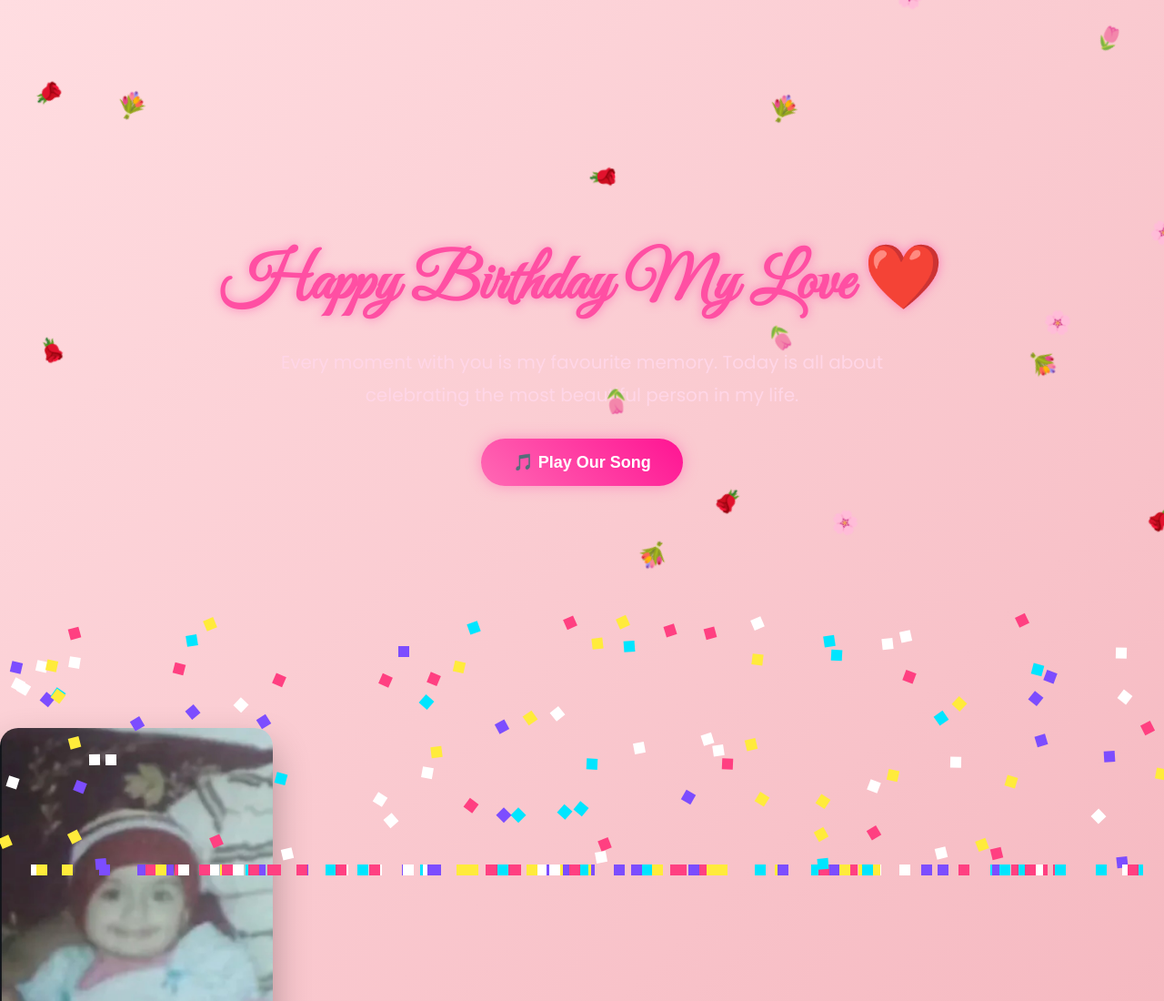
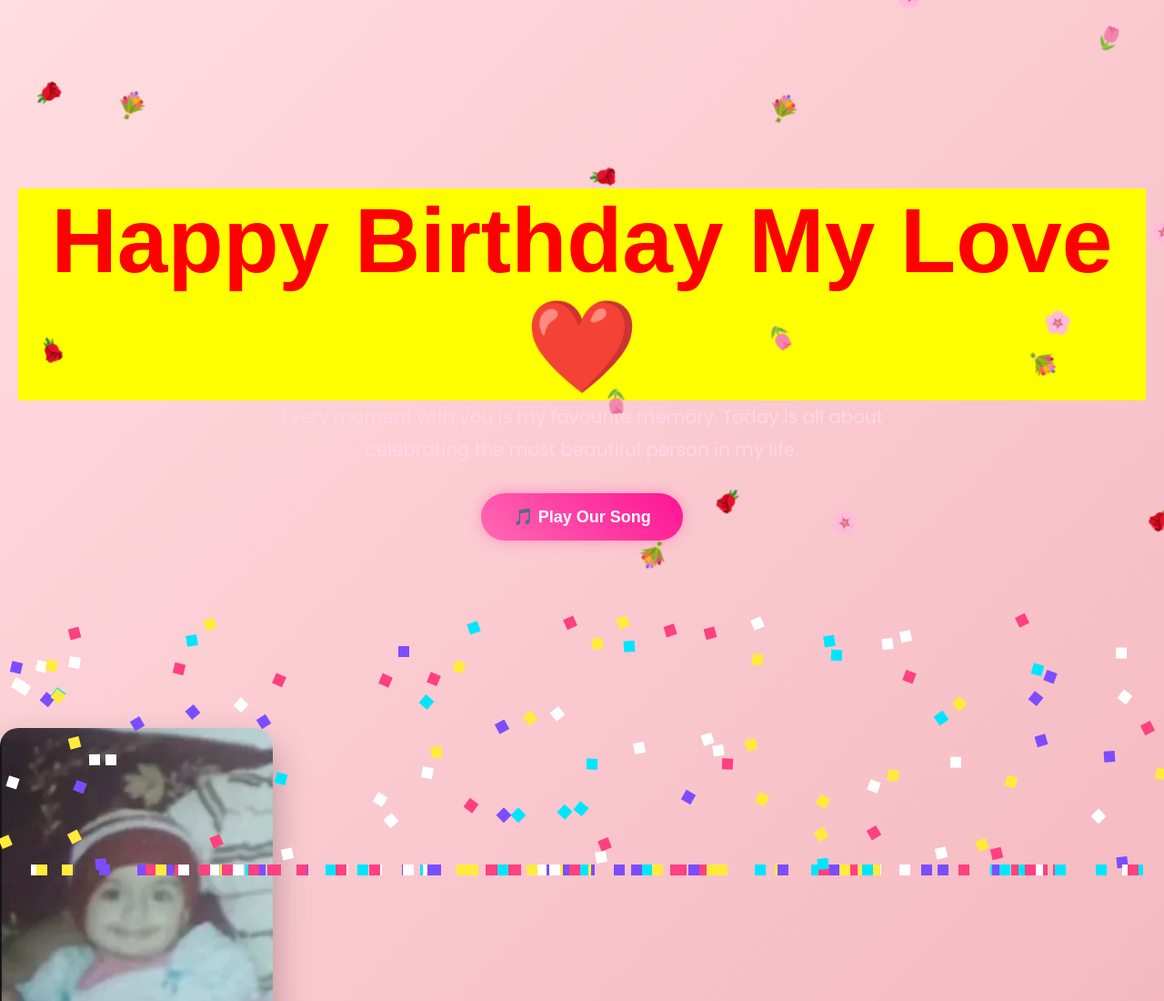
Before and after one commit to nawaff-beep/Birthday-surprise-, a plain HTML site: page index.html in a window 1280 px wide. Shown: the top 1100 px of the page at 91% size. Drawn offline with Linux system fonts and the light colour scheme.

Commit message:
Update style.css

```diff
--- a/style.css
+++ b/style.css
@@ -38,12 +38,10 @@ animation:fade 2s;
 }
 
 h1{
-font-family:'Great Vibes', cursive;
-font-size:70px;
-color:#ff4fa3;
-text-shadow:0 0 12px rgba(255,105,180,0.8);
-margin-bottom:20px;
-animation:float 3s infinite;
+font-family:Arial,sans-serif;
+font-size:100px;
+color:red;
+background:yellow;
 }
 
 .subtitle{
```
